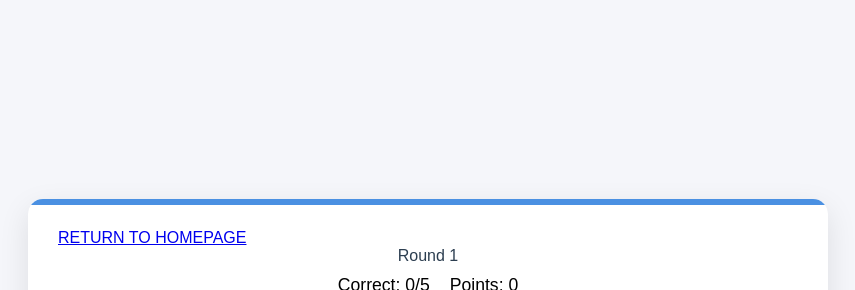
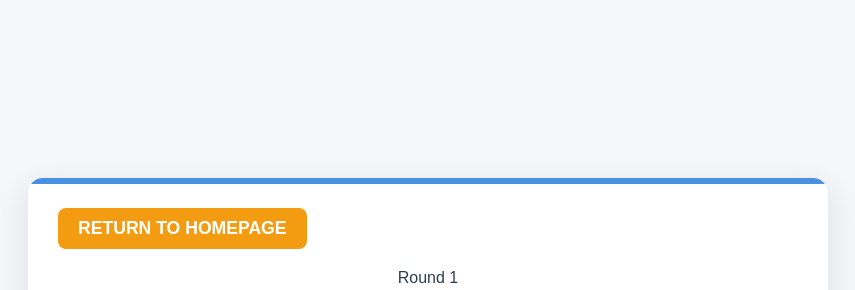
Before and after one commit to Testyourspeed/probability, a plain HTML site: page index.html in a window 1280 px wide. Shown: the part 49-339 px from the top of the page, without its empty margins (212-1067 px from the left). Drawn offline with Linux system fonts and the light colour scheme.

Commit message:
Update styles.css

```diff
--- a/styles.css
+++ b/styles.css
@@ -125,3 +125,20 @@ body {
         font-size: 1rem;
     }
 }
+.return-homepage {
+    display: inline-block;
+    background: var(--secondary-color);
+    color: white;
+    text-decoration: none;
+    padding: 10px 20px;
+    border-radius: 8px;
+    font-size: 1.1rem;
+    font-weight: bold;
+    margin-bottom: 20px;
+    text-align: center;
+    transition: background-color 0.3s ease;
+}
+
+.return-homepage:hover {
+    background: darken(var(--secondary-color), 10%);
+}
```
